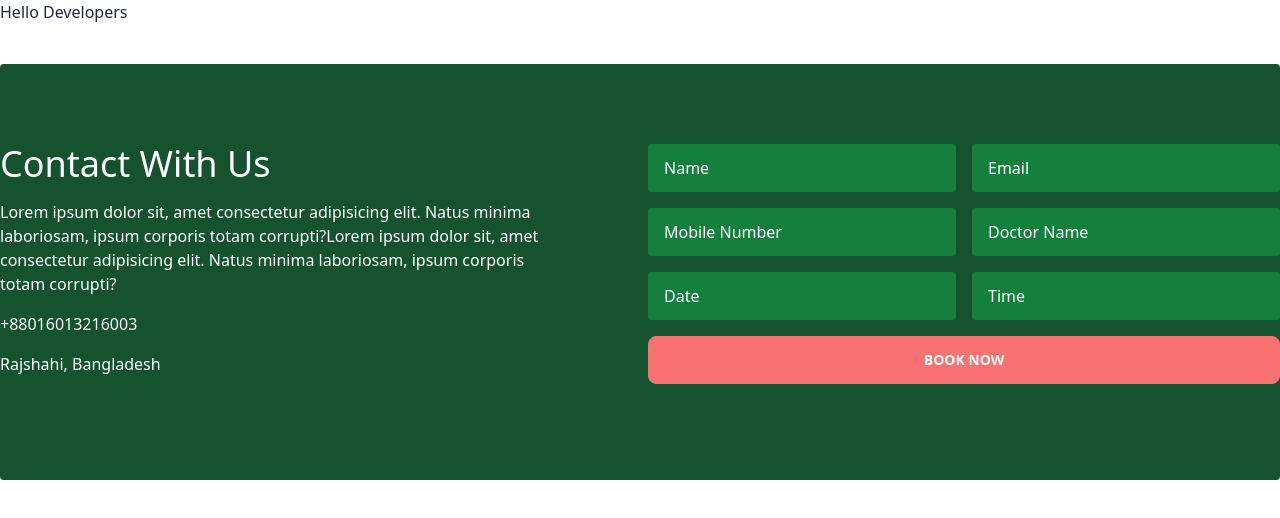
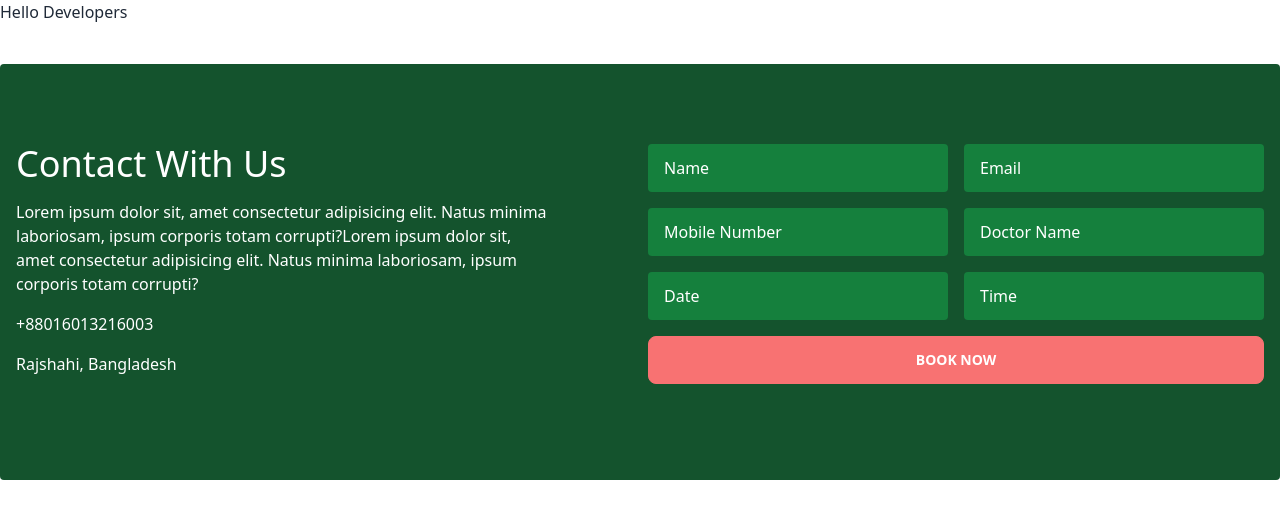
Before and after one commit to munimulinfo/Doc-House, a React (Vite) app: page / in a window 1280 px wide. Shown: the top 518 px of the page. Built offline with nearby package versions, Linux system fonts and the light colour scheme.

Commit message:
Created Contact Section

```diff
--- a/src/Components/Contact.jsx
+++ b/src/Components/Contact.jsx
@@ -2,9 +2,9 @@ import React from 'react';
 
 const Contact = () => {
     return (
-        <section className='bg-green-900 py-20 my-10 text-white rounded'>
-       <div className='mx-auto max-w-7xl'>
-       <div className='grid lg:grid-cols-2 gap-4'>
+        <section className='bg-green-900 py-20 my-10 text-white rounded sm:px-4 md:px-4'>
+       <div className='mx-auto max-w-7xl '>
+       <div className='grid lg:grid-cols-2 gap-4 '>
             <div className='space-y-4'>
                 <h1 className='text-4xl font-medium'>Contact With Us</h1>
                 <p className='pr-20'>Lorem ipsum dolor sit, amet consectetur adipisicing elit. Natus minima laboriosam, ipsum corporis totam corrupti?Lorem ipsum dolor sit, amet consectetur adipisicing elit. Natus minima laboriosam, ipsum corporis totam corrupti?
```
